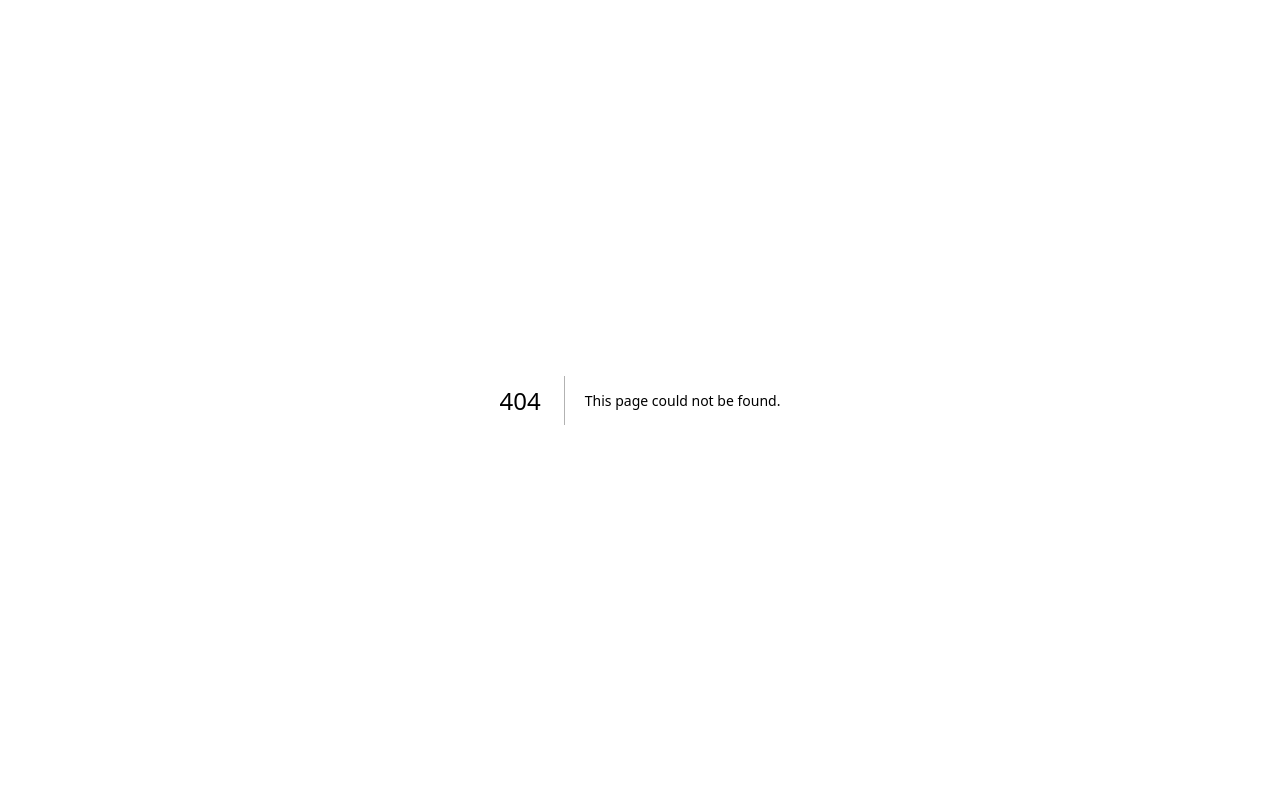
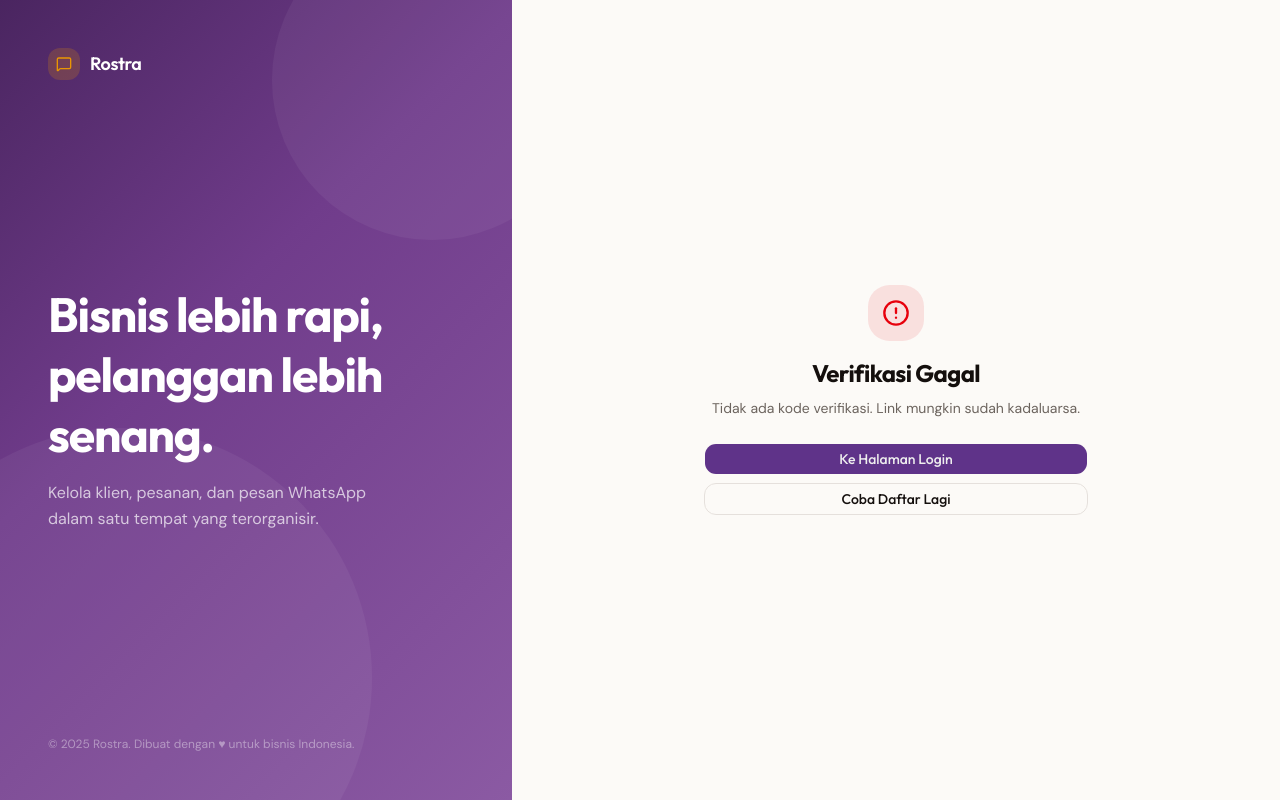
Before and after one commit to kurakurasakti/rostra-assistant, a Next.js app: page /auth/callback in a window 1280 px wide. Before the commit this address had no page. Built offline with nearby package versions, Linux system fonts and the light colour scheme.

Commit message:
feat(auth): refactor email verification callback and authenticate realtime notifications

```diff
--- /dev/null
+++ b/app/auth/callback/page.tsx
@@ -0,0 +1,206 @@
+'use client'
+
+import { Suspense, useEffect, useState } from 'react'
+import { useRouter, useSearchParams } from 'next/navigation'
+import { createClient } from '@/lib/supabase/client'
+import { Button } from '@/components/ui/button'
+import { MessageSquare, AlertCircle, Loader2 } from 'lucide-react'
+
+export default function AuthCallbackPage() {
+  return (
+    <Suspense fallback={
+      <div className="min-h-screen flex items-center justify-center bg-background">
+        <Loader2 className="w-8 h-8 animate-spin text-primary" />
+      </div>
+    }>
+      <AuthCallbackInner />
+    </Suspense>
+  )
+}
+
+function AuthCallbackInner() {
+  const router = useRouter()
+  const searchParams = useSearchParams()
+  const [error, setError] = useState<string | null>(null)
+  const [loading, setLoading] = useState(true)
+
+  useEffect(() => {
+    const handleCallback = async () => {
+      const code = searchParams.get('code')
+
+      if (!code) {
+        setError('Tidak ada kode verifikasi. Link mungkin sudah kadaluarsa.')
+        setLoading(false)
+        return
+      }
+
+      try {
+        const supabase = createClient()
+
+        // Exchange code for session — handles email confirmation
+        // Try new exchange method first (if available), fallback to verifyOtp
+        let session = null
+        let user = null
+        let verifyError = null
+
+        try {
+          // Modern approach: exchangeCodeForSession
+          const { data: exchangeData, error: exchangeErr } = await supabase.auth.exchangeCodeForSession(code)
+          if (!exchangeErr) {
+            session = exchangeData.session
+            user = exchangeData.user
+          } else {
+            verifyError = exchangeErr
+          }
+        } catch {
+          // Fallback to verifyOtp for legacy versions
+          const { data: verifyData, error: verifyErr } = await supabase.auth.verifyOtp({
+            email: searchParams.get('email') || '',
+            token: code,
+            type: 'signup',
+          })
+          if (!verifyErr) {
+            session = verifyData.session
+            user = verifyData.user
+          } else {
+            verifyError = verifyErr
+          }
+        }
+
+        if (verifyError) {
+          console.error('[auth callback] verification error:', verifyError)
+          setError(`Verifikasi gagal: ${verifyError.message}`)
+          setLoading(false)
+          return
+        }
+
+        if (!user) {
+          setError('Verifikasi gagal: data user tidak ditemukan.')
+          setLoading(false)
+          return
+        }
+
+        console.log('[auth callback] email verified, user:', user.id)
+
+        // Save terms consent on first verification
+        const { error: updateError } = await supabase
+          .from('profiles')
+          .update({
+            terms_agreed_at: new Date().toISOString(),
+            terms_version: process.env.NEXT_PUBLIC_TERMS_VERSION || '1.0',
+            updated_at: new Date().toISOString(),
+          })
+          .eq('id', user.id)
+
+        if (updateError) {
+          console.error('[auth callback] update profile error:', updateError)
+        }
+
+        // Check onboarding status
+        const { data: profile } = await supabase
+          .from('profiles')
+          .select('onboarding_complete')
+          .eq('id', user.id)
+          .single()
+
+        // Redirect to settings for onboarding or dashboard if complete
+        if (profile && !profile.onboarding_complete) {
+          router.push('/settings')
+        } else {
+          router.push('/')
+        }
+        router.refresh()
+      } catch (err) {
+        console.error('[auth callback] unexpected error:', err)
+        setError('Terjadi kesalahan. Coba lagi atau hubungi kami.')
+        setLoading(false)
+      }
+    }
+
+    handleCallback()
+  }, [searchParams, router])
+
+  if (loading && !error) {
+    return (
+      <div className="min-h-screen flex items-center justify-center bg-background">
+        <div className="flex flex-col items-center gap-4">
+          <Loader2 className="w-8 h-8 animate-spin text-primary" />
+          <p className="text-muted-foreground">Memverifikasi email...</p>
+        </div>
+      </div>
+    )
+  }
+
+  return (
+    <div className="min-h-screen flex bg-background">
+      {/* Left panel */}
+      <div className="hidden lg:flex lg:w-[45%] xl:w-[40%] flex-col justify-between p-12 relative overflow-hidden"
+        style={{
+          background: 'linear-gradient(135deg, #4a2560 0%, #703c8b 40%, #8b5aa3 100%)'
+        }}>
+        <div className="absolute inset-0 overflow-hidden">
+          <div className="absolute -bottom-32 -left-32 w-[500px] h-[500px] rounded-full bg-white/5" />
+          <div className="absolute -top-20 -right-20 w-80 h-80 rounded-full bg-white/5" />
+        </div>
+
+        <div className="relative">
+          <div className="flex items-center gap-2.5">
+            <div className="w-8 h-8 rounded-lg bg-accent/20 flex items-center justify-center">
+              <MessageSquare className="w-4 h-4 text-accent" />
+            </div>
+            <span className="text-white font-display font-semibold text-lg tracking-tight">Rostra</span>
+          </div>
+        </div>
+
+        <div className="relative space-y-6">
+          <div>
+            <h1 className="text-white font-display font-bold text-4xl xl:text-5xl leading-tight tracking-tight">
+              Bisnis lebih rapi,<br />
+              pelanggan lebih<br />
+              senang.
+            </h1>
+            <p className="text-white/70 mt-4 text-base leading-relaxed max-w-xs">
+              Kelola klien, pesanan, dan pesan WhatsApp dalam satu tempat yang terorganisir.
+            </p>
+          </div>
+        </div>
+
+        <div className="relative">
+          <p className="text-white/40 text-xs">© 2025 Rostra. Dibuat dengan ♥ untuk bisnis Indonesia.</p>
+        </div>
+      </div>
+
+      {/* Right panel */}
+      <div className="flex-1 flex flex-col items-center justify-center px-6 py-12">
+        <div className="flex lg:hidden items-center gap-2.5 mb-10">
+          <div className="w-9 h-9 rounded-xl bg-primary flex items-center justify-center">
+            <MessageSquare className="w-5 h-5 text-primary-foreground" />
+          </div>
+          <span className="font-display font-semibold text-xl tracking-tight">Rostra</span>
+        </div>
+
+        <div className="w-full max-w-sm animate-fade-up">
+          <div className="text-center space-y-4">
+            <div className="w-14 h-14 rounded-2xl bg-destructive/10 flex items-center justify-center mx-auto">
+              <AlertCircle className="w-7 h-7 text-destructive" />
+            </div>
+            <div>
+              <h2 className="font-display font-bold text-2xl tracking-tight">Verifikasi Gagal</h2>
+              <p className="text-muted-foreground text-sm mt-2 leading-relaxed">
+                {error}
+              </p>
+            </div>
+            <div className="pt-2 space-y-2">
+              <Button variant="default" className="w-full font-display" onClick={() => router.push('/login')}>
+                Ke Halaman Login
+              </Button>
+              <Button variant="outline" className="w-full font-display" onClick={() => router.push('/register')}>
+                Coba Daftar Lagi
+              </Button>
+            </div>
+          </div>
+        </div>
+      </div>
+    </div>
+  )
+}
--- a/components/dashboard/notification-bell.tsx
+++ b/components/dashboard/notification-bell.tsx
@@ -52,8 +52,15 @@ export function NotificationBell({ variant = 'sidebar' }: NotificationBellProps)
   useEffect(() => {
     if (!userId) return
     const supabase = createClient()
+    let channel: any = null
 
-    const channel = supabase
+    // Get current session to authenticate realtime connection before subscribing
+    supabase.auth.getSession().then(({ data: { session } }) => {
+      if (session) {
+        supabase.realtime.setAuth(session.access_token)
+      }
+
+      channel = supabase
         .channel(`notifications-realtime-${variant}-${userId}`)
         .on(
           'postgres_changes',
@@ -73,20 +80,23 @@ export function NotificationBell({ variant = 'sidebar' }: NotificationBellProps)
           },
         )
         .subscribe()
+    })
 
     const { data: { subscription: authSub } } = supabase.auth.onAuthStateChange(
       (event, session) => {
-        if (event === 'TOKEN_REFRESHED' && session) {
+        if (session) {
           supabase.realtime.setAuth(session.access_token)
         }
       },
     )
 
     return () => {
+      if (channel) {
         supabase.removeChannel(channel)
+      }
       authSub.unsubscribe()
     }
-  }, [userId])
+  }, [userId, variant])
 
   async function handleOpenChange(isOpen: boolean) {
     setOpen(isOpen)
--- a/middleware.ts
+++ /dev/null
@@ -1,36 +0,0 @@
-import { createServerClient } from '@supabase/ssr'
-import { NextResponse, type NextRequest } from 'next/server'
-
-export async function middleware(request: NextRequest) {
-  let supabaseResponse = NextResponse.next({ request })
-
-  const supabase = createServerClient(
-    process.env.NEXT_PUBLIC_SUPABASE_URL!,
-    process.env.NEXT_PUBLIC_SUPABASE_ANON_KEY!,
-    {
-      cookies: {
-        getAll() {
-          return request.cookies.getAll()
-        },
-        setAll(cookiesToSet) {
-          cookiesToSet.forEach(({ name, value }) => request.cookies.set(name, value))
-          supabaseResponse = NextResponse.next({ request })
-          cookiesToSet.forEach(({ name, value, options }) =>
-            supabaseResponse.cookies.set(name, value, options),
-          )
-        },
-      },
-    },
-  )
-
-  // Refresh session — do not remove, required for @supabase/ssr to keep cookies fresh
-  await supabase.auth.getUser()
-
-  return supabaseResponse
-}
-
-export const config = {
-  matcher: [
-    '/((?!_next/static|_next/image|favicon.ico|.*\\.(?:svg|png|jpg|jpeg|gif|webp)$).*)',
-  ],
-}
```
Also changed, not shown: 1 other file (tests, documents, lock files or other folders). Lines whose indentation alone changed are shown as unchanged.
